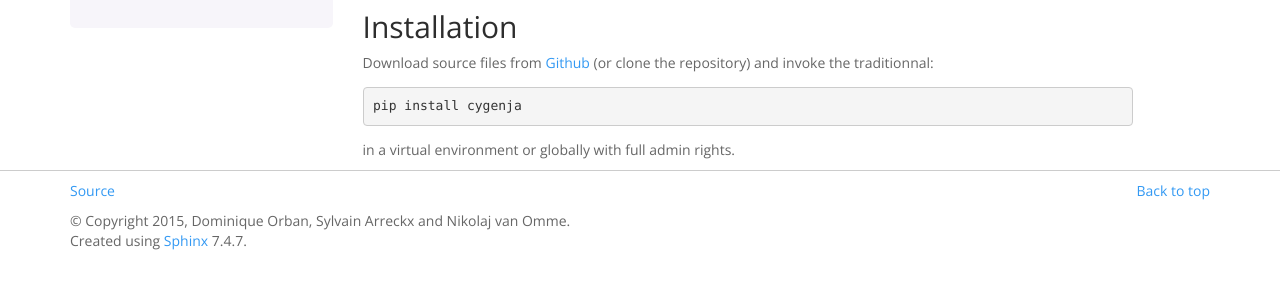
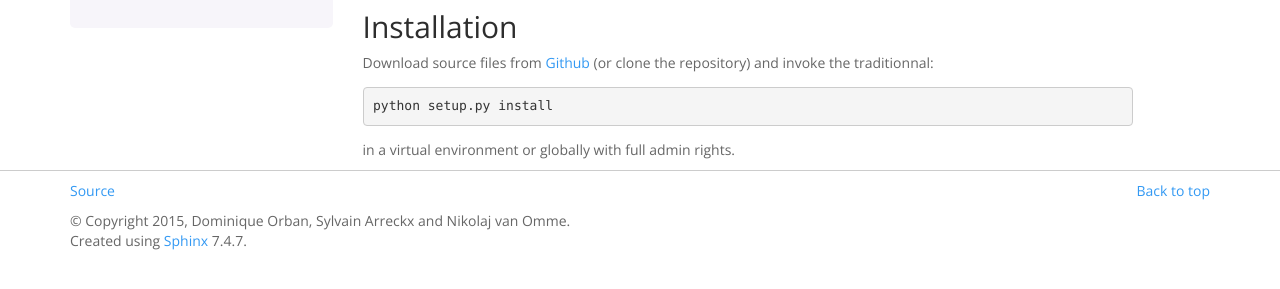
Before and after one commit to PythonOptimizers/cygenja, a Sphinx documentation site: the page built from doc/source/installation.rst, in a window 1280 px wide. Shown: the part 293-582 px from the top of the page. Built offline with Sphinx 7.4.7, drawn with Linux system fonts in a browser that asks for light colours.

Commit message:
corrected doc

```diff
--- a/doc/source/installation.rst
+++ b/doc/source/installation.rst
@@ -22,6 +22,6 @@
 
 ..  code-block:: bash
 
-    pip install cygenja
+    python setup.py install
 
 in a virtual environment or globally with full admin rights.
```
